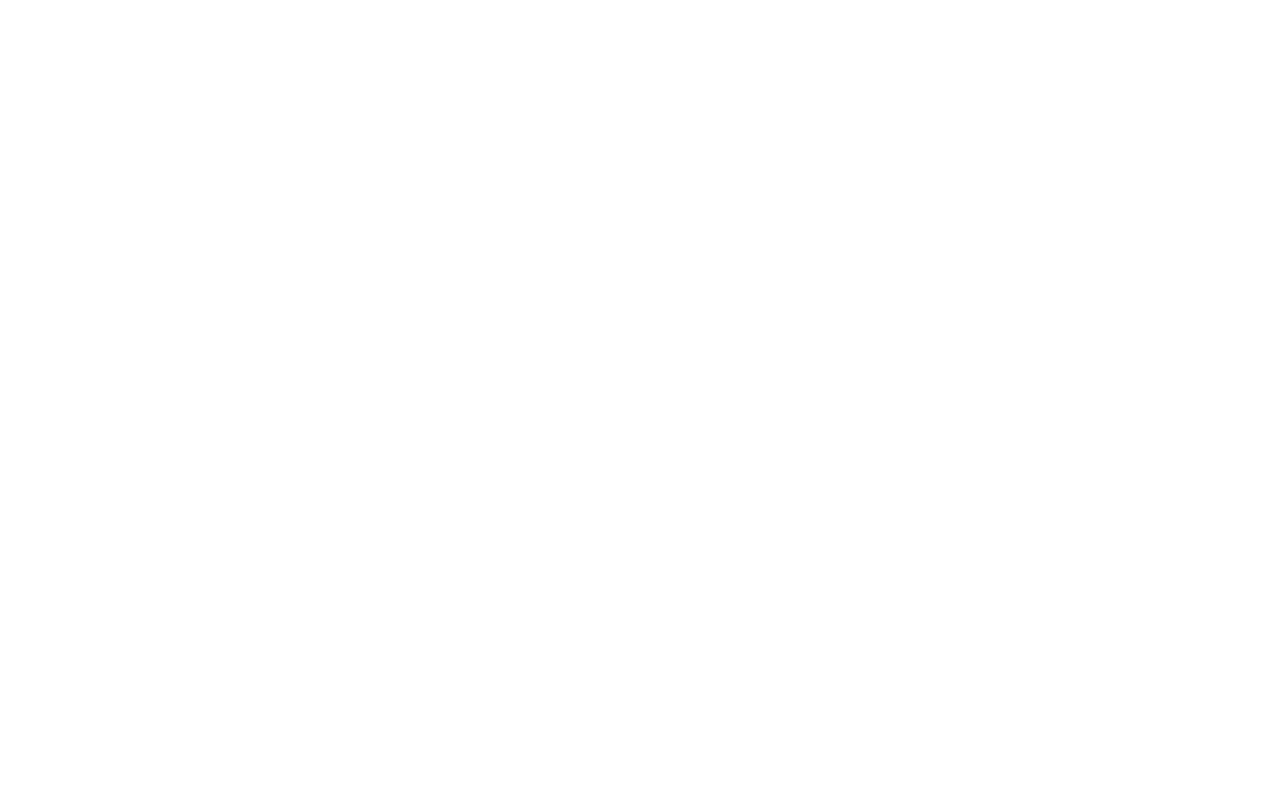
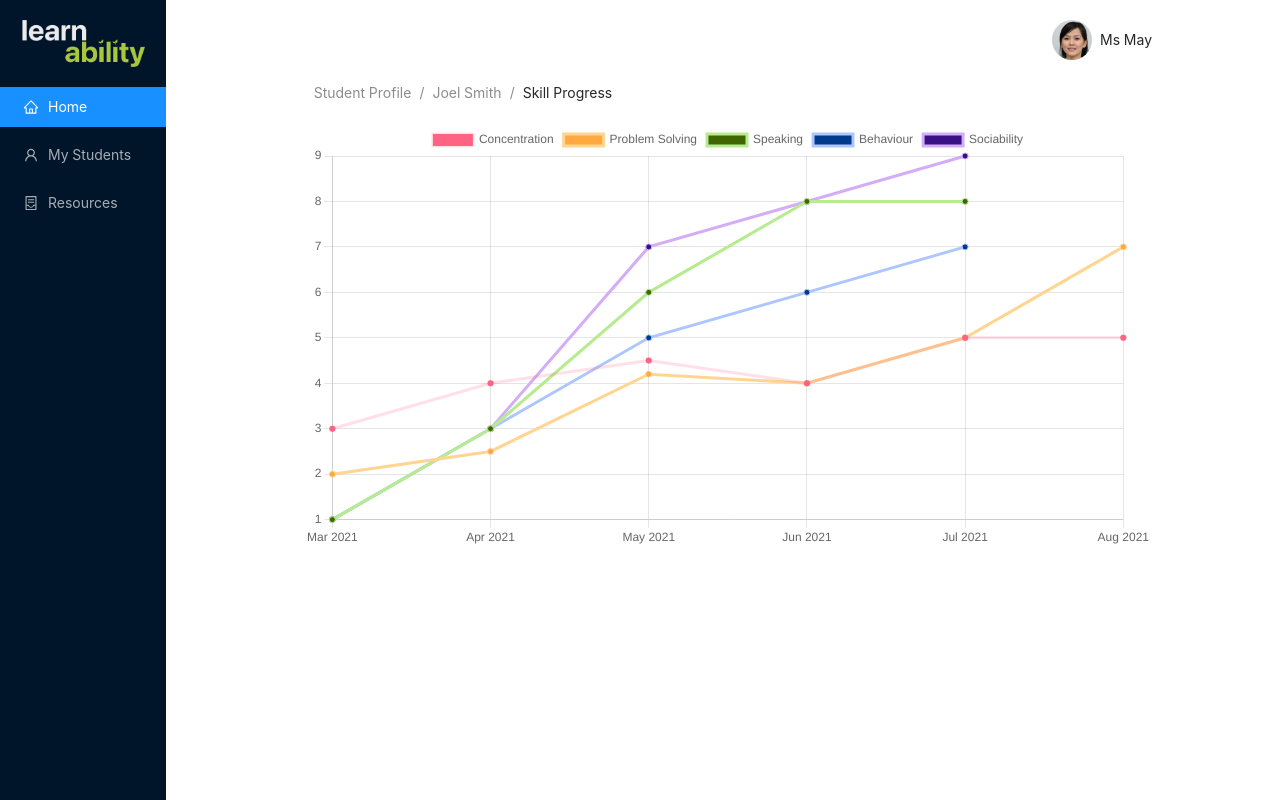
Before and after one commit to austv99/yellowblocks-hackathon-2021, a React (Create React App) app in the folder yellowblocks-app/: page /skillsprogress in a window 1280 px wide. Built offline with nearby package versions, Linux system fonts and the light colour scheme.

Commit message:
added graph

```diff
--- a/yellowblocks-app/src/App.js
+++ b/yellowblocks-app/src/App.js
@@ -1,10 +1,11 @@
-import './App.css';
-import { BrowserRouter as Router, Switch, Route } from 'react-router-dom';
-import Landing from './containers/Landing';
-import StudentProfile from './containers/StudentProfile';
-import Context, { AppContext } from './utils/context'
+import "./App.css";
+import { BrowserRouter as Router, Switch, Route } from "react-router-dom";
+import Landing from "./containers/Landing";
+import StudentProfile from "./containers/StudentProfile";
+import Context, { AppContext } from "./utils/context";
+import SkillsProgress from "./containers/SkillsProgress";
 function App() {
-  const context = Context()
+  const context = Context();
   return (
     <AppContext.Provider value={context}>
       <Router>
@@ -15,6 +16,9 @@
           <Route exact path="/student">
             <StudentProfile />
           </Route>
+          <Route exact path="/skillsprogress">
+            <SkillsProgress />
+          </Route>
         </Switch>
       </Router>
     </AppContext.Provider>
--- a/yellowblocks-app/src/components/SideBar.jsx
+++ b/yellowblocks-app/src/components/SideBar.jsx
@@ -18,7 +18,7 @@
           defaultOpenKeys={["sub1"]}
           mode="inline"
           theme="dark"
-          style={{ height: "100%" }}
+          style={{ minHeight: "100vh", height: "100%" }}
           //   inlineCollapsed={this.state.collapsed}
         >
           <div
--- /dev/null
+++ b/yellowblocks-app/src/components/SkillsGraph.jsx
@@ -0,0 +1,71 @@
+import React from "react";
+import { Line } from "react-chartjs-2";
+
+const SkillsGraph = () => {
+  const data = {
+    labels: [
+      "Mar 2021",
+      "Apr 2021",
+      "May 2021",
+      "Jun 2021",
+      "Jul 2021",
+      "Aug 2021",
+    ],
+    datasets: [
+      {
+        label: "Concentration",
+        data: [3, 4, 4.5, 4, 5, 5],
+        fill: false,
+        backgroundColor: "rgb(255, 99, 132)",
+        borderColor: "rgba(255, 99, 132, 0.2)",
+      },
+      {
+        label: "Problem Solving",
+        data: [2, 2.5, 4.2, 4, 5, 7],
+        fill: false,
+        backgroundColor: "#ffa940",
+        borderColor: "#ffd591",
+      },
+      {
+        label: "Speaking",
+        data: [1, 3, 6, 8, 8],
+        fill: false,
+        backgroundColor: "#3f6600",
+        borderColor: "#b7eb8f",
+      },
+      {
+        label: "Behaviour",
+        data: [1, 3, 5, 6, 7],
+        fill: false,
+        backgroundColor: "#003a8c ",
+        borderColor: "#adc6ff",
+      },
+      {
+        label: "Sociability",
+        data: [1, 3, 7, 8, 9],
+        fill: false,
+        backgroundColor: "#391085",
+        borderColor: "#d3adf7 ",
+      },
+    ],
+  };
+
+  const options = {
+    scales: {
+      yAxes: [
+        {
+          ticks: {
+            beginAtZero: true,
+          },
+        },
+      ],
+    },
+  };
+
+  return (
+    <div>
+      <Line data={data} options={options}></Line>
+    </div>
+  );
+};
+export default SkillsGraph;
--- /dev/null
+++ b/yellowblocks-app/src/containers/SkillsProgress.jsx
@@ -0,0 +1,42 @@
+import React from "react";
+import "../App.css";
+import AvatarUser from "../components/AvatarUser";
+import Breadcrumbs from "../components/BreadCrumbs";
+import NavBar from "../components/NavBar";
+import SideBar from "../components/SideBar";
+import SkillsGraph from "../components/SkillsGraph";
+
+function SkillsProgress() {
+  const navs = ["Student Profile", "Joel Smith", "Skill Progress"];
+
+  return (
+    <>
+      <div style={{ display: "flex" }}>
+        <SideBar style={{ height: "100vh" }} />
+        <div
+          style={{
+            display: "flex",
+            flexDirection: "column",
+            width: "100%",
+            padding: "2.5vh 10vw 10vh 10vw",
+          }}
+        >
+          <AvatarUser></AvatarUser>
+          <div
+            style={{
+              display: "flex",
+              justifyContent: "space-between",
+              width: "100%",
+              padding: "10px 10px 20px 10px",
+            }}
+          >
+            <Breadcrumbs navs={navs} />
+          </div>
+          <SkillsGraph></SkillsGraph>
+        </div>
+      </div>
+    </>
+  );
+}
+
+export default SkillsProgress;
--- a/yellowblocks-app/src/containers/StudentProfile.jsx
+++ b/yellowblocks-app/src/containers/StudentProfile.jsx
@@ -1,10 +1,11 @@
 import React, { useContext, useEffect } from "react";
+import { Link } from "react-router-dom";
 import SideBar from "../components/SideBar";
 import NavBar from "../components/NavBar";
 import AvatarUser from "../components/AvatarUser";
 import Breadcrumbs from "../components/BreadCrumbs";
 import { Button, Avatar, Space } from "antd";
-import { BookOutlined } from "@ant-design/icons";
+import { BookOutlined, BarChartOutlined } from "@ant-design/icons";
 import UserDetails from "../components/UserDetails";
 import ProgressBars from "../components/ProgressBars";
 import TeachingStrategies from "../components/TeachingStrategies";
@@ -15,7 +16,7 @@
 const progress = [
   {
     name: "Concentration",
-    progress: 50,
+    progress: 38,
   },
   {
     name: "Problem Solving",
@@ -24,6 +25,14 @@
   {
     name: "Speaking",
     progress: 75,
+  },
+  {
+    name: "Behaviour",
+    progress: 45,
+  },
+  {
+    name: "Sociability",
+    progress: 30,
   },
 ];
 const strategies = [
@@ -109,10 +118,18 @@
             }}
           >
             <Breadcrumbs navs={navs} />
-            <Button>
-              <BookOutlined />
-              Evaluation Log
-            </Button>
+            <Space>
+              <Button>
+                <BookOutlined />
+                Evaluation Log
+              </Button>
+              <Link to="/skillsprogress">
+                <Button>
+                  <BarChartOutlined />
+                  Skills Progress
+                </Button>
+              </Link>
+            </Space>
           </div>
           {student && (
             <>
@@ -121,9 +138,10 @@
                   display: "flex",
                   justifyContent: "space-between",
                   paddingBottom: "10px",
+                  marginBottom: "20px",
                 }}
               >
-                <div style={{ display: "flex" }}>
+                <div style={{ display: "flex", alignItems: "center" }}>
                   <img
                     src={fakekid}
                     alt="Profile Picture"
@@ -138,6 +156,7 @@
                 </div>
                 <ProgressBars progress={student.progress} />
               </div>
+
               <Space size="large" direction="vertical">
                 <StatsCards stats={student.stats} />
                 <TeachingStrategies strategies={student.strategies} />
```
Also changed, not shown: package.json (added, +7 -0 lines), 1 other file (tests, documents, lock files or other folders). Lines whose indentation alone changed are shown as unchanged.
